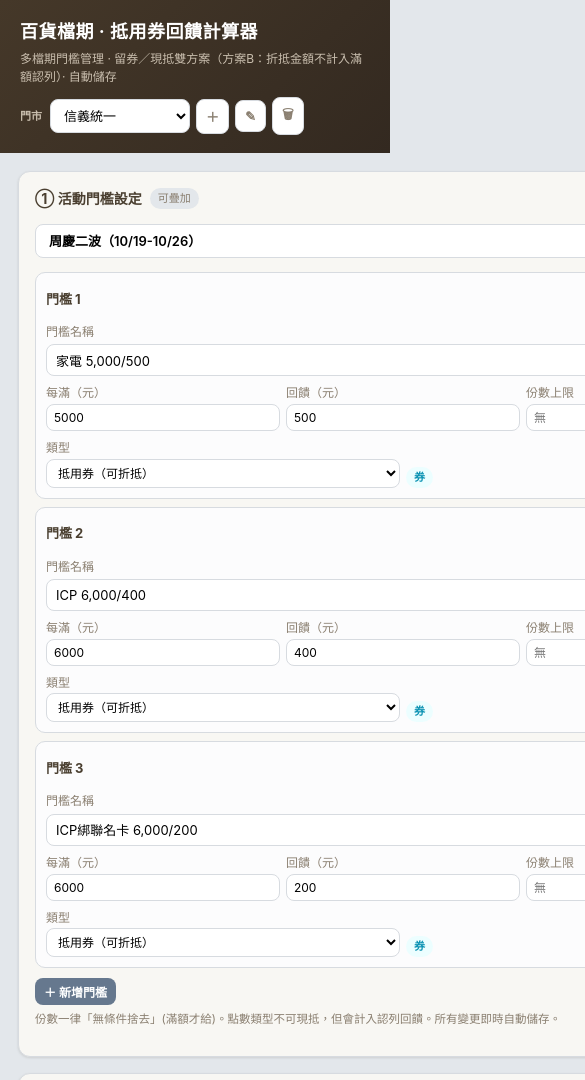
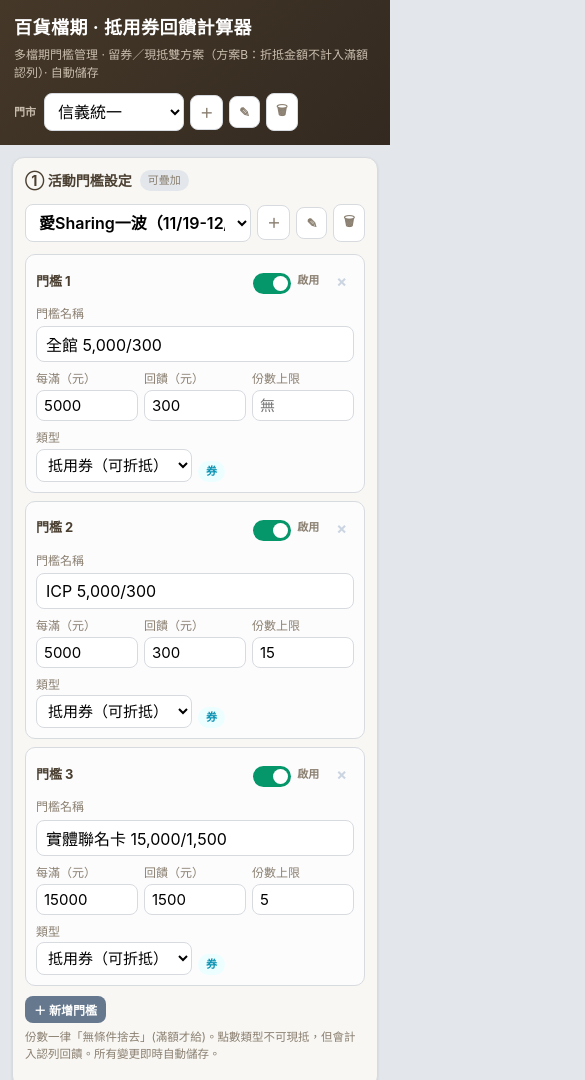
Before and after one commit to yushanfu1005/beutii-toolbox, a plain HTML site: page voucher.html in a window 390 px wide. Shown: the top 1080 px of the page, 585 px wide, since content can reach past the window. Drawn offline with Linux system fonts and the light colour scheme.

Commit message:
Add files via upload
更新11/19-12/02 愛Sharing一波活動

```diff
--- a/voucher.html
+++ b/voucher.html
@@ -112,6 +112,22 @@
   .store-bar{display:flex;align-items:center;gap:6px;margin-top:10px;flex-wrap:wrap;}
   .store-bar-label{font-size:11px;color:#c9beae;font-weight:700;margin-right:2px;}
   .store-bar select{width:auto;min-width:140px;flex:0 0 auto;}
+  /* 手機版：避免寬表格把整個頁面撐寬（表格改在卡片內左右滑動，第一欄固定） */
+  .grid>*{min-width:0}
+  .card{min-width:0}
+  @media(max-width:680px){
+    header{padding:14px}
+    .wrap{padding:12px}
+    .card{padding:12px}
+    input,select{font-size:16px}
+    .mini input,.mini select{font-size:15px}
+    .campaign-bar select{min-width:0}
+    #resultTable th:first-child,#resultTable td:first-child,
+    #productTable th:first-child,#productTable td:first-child{min-width:104px}
+    #resultTable th:first-child,#resultTable td:first-child{position:sticky;left:0;z-index:1;background:var(--card);box-shadow:1px 0 0 var(--line)}
+    #resultTable th:first-child{background:#eef1f4}
+    .toolbar .btn,.toolbar .btn-ghost{flex:1 1 auto}
+  }
 </style>
 </head>
 <body>
@@ -210,8 +226,13 @@ const DEFAULT_CAMPAIGNS = [
     {name:"ICP 6,000/400",           base:6000, reward:400, type:"voucher", cap:null, enabled:true},
     {name:"ICP綁聯名卡 6,000/200",    base:6000, reward:200, type:"voucher", cap:null, enabled:true},
   ]},
+  {id:"c11", name:"愛Sharing一波（11/19-12/02）", thresholds:[
+    {name:"全館 5,000/300",          base:5000,  reward:300,  type:"voucher", cap:null, enabled:true},
+    {name:"ICP 5,000/300",           base:5000,  reward:300,  type:"voucher", cap:15,   enabled:true},
+    {name:"實體聯名卡 15,000/1,500",  base:15000, reward:1500, type:"voucher", cap:5,    enabled:true},
+  ]},
 ];
-const DEFAULT_CURRENT_ID = "c10"; /* 全新安裝預設：周慶二波（10/19-10/26） */
+const DEFAULT_CURRENT_ID = "c11"; /* 全新安裝預設：愛Sharing一波（11/19-12/02） */
 const CFG_VER = 5;                /* v5：周年慶 10/1-10/18、舊檔期清除、門檻可啟用/停用 */
 const DEFAULT_PRODUCTS = [
   {name:"範例：DEEBOT X11 PRO 上下水版", special:30000},
@@ -291,13 +312,14 @@ if(_storedStores===null){
   stores.forEach(s=>{ if(!s.campaigns.find(c=>c.id===s.currentId)) s.currentId = s.campaigns[0].id; });
   activeStoreId = load(LS.activeStore, null);
   if(!activeStoreId || !stores.some(s=>s.id===activeStoreId)) activeStoreId = stores[0].id;
-  // 新增的預設檔期：每個既有門市補一次（已補過的 id 不再補，使用者刪除後不會復活；不切換目前選取的檔期）
+  // 新增的預設檔期：每個既有門市補一次（已補過的 id 不再補，使用者刪除後不會復活；若為目前預設檔期，首次補入時一併切換）
   const _seeded = load(LS.seeded, ["c9"]);
   const _newDefaults = DEFAULT_CAMPAIGNS.filter(d=>!_seeded.includes(d.id));
   if(_newDefaults.length){
     stores.forEach(s=>{
       _newDefaults.forEach(d=>{
         if(!s.campaigns.some(c=>c.id===d.id)) s.campaigns.push(normCampaigns([d])[0]);
+        if(d.id===DEFAULT_CURRENT_ID) s.currentId = d.id; /* 新預設檔期：首次補入時直接切換為目前檔期 */
       });
     });
   }
```
